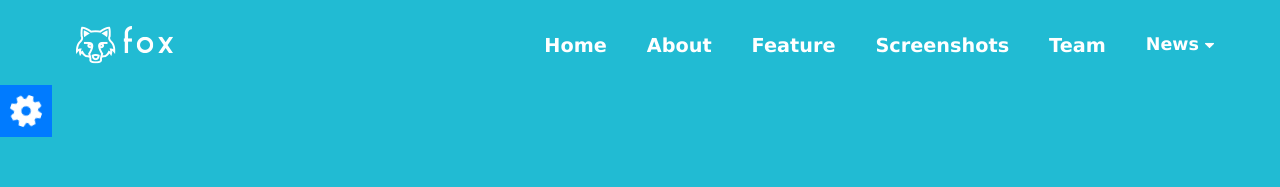
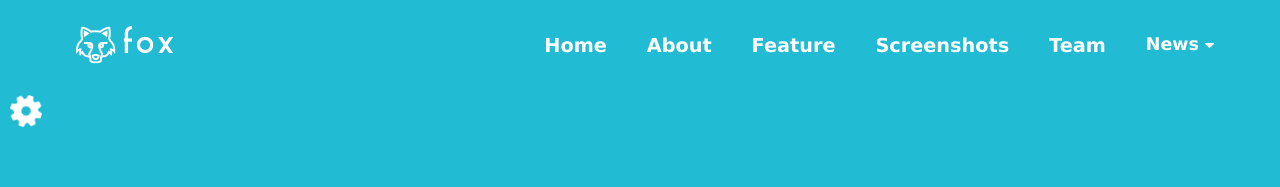
Before and after one commit to bexruz5113/foxvue, a Vue app: page /single in a window 1280 px wide. Shown: the top 187 px of the page. Built offline with nearby package versions, Linux system fonts and the light colour scheme.

Commit message:
webkit-scrollbar

```diff
--- a/src/App.vue
+++ b/src/App.vue
@@ -72,7 +72,7 @@ body {
   left: 0;
   top: 85px;
   padding: 10px;
-  background-color: #007bff;
+  background-color: #21bbd3;
   z-index: 9999999;
 }
 .settingImg {
@@ -93,7 +93,7 @@ body {
     width: 50px;
     height: 50px;
     border-radius: 50%;
-    background: #007bff;
+    background: #21bbd3;
     position: fixed;
     bottom: 20px;
     right: 20px;
@@ -102,7 +102,7 @@ body {
     &:hover {
       cursor: pointer;
       transition: .2s;
-      box-shadow: 1px 0px 10px 0px #007bff;
+      box-shadow: 1px 0px 10px 0px #21bbd3;
     }
     svg {
       width: 100%;
@@ -120,7 +120,7 @@ body {
     width: 50px;
     height: 50px;
     border-radius: 50%;
-    background: #007bff;
+    background: #21bbd3;
     position: fixed;
     bottom: 20px;
     right: 20px;
@@ -129,7 +129,7 @@ body {
     &:hover {
       cursor: pointer;
       transition: .2s;
-      box-shadow: 1px 0px 20px 0px #007bff;
+      box-shadow: 1px 0px 20px 0px #21bbd3;
     }
     svg {
       position: absolute;
@@ -163,4 +163,23 @@ body {
         opacity: 0;
     }
 }
+
+::-webkit-scrollbar {
+  width: 10px;
+}
+
+::-webkit-scrollbar-track {
+  background: #21bbd3;
+
+}
+
+::-webkit-scrollbar-thumb {
+  background: #fff;
+  height: 60px;
+  border-radius: 15px;
+
+}
+::-webkit-scrollbar-thumb:hover {
+  background: #218394;
+}
 </style>
```
